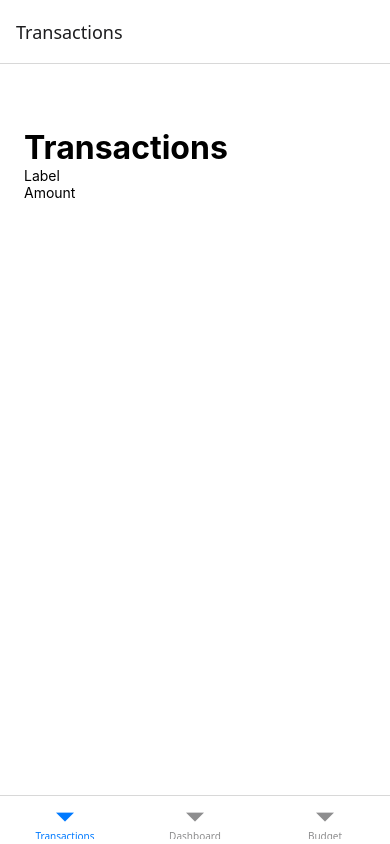
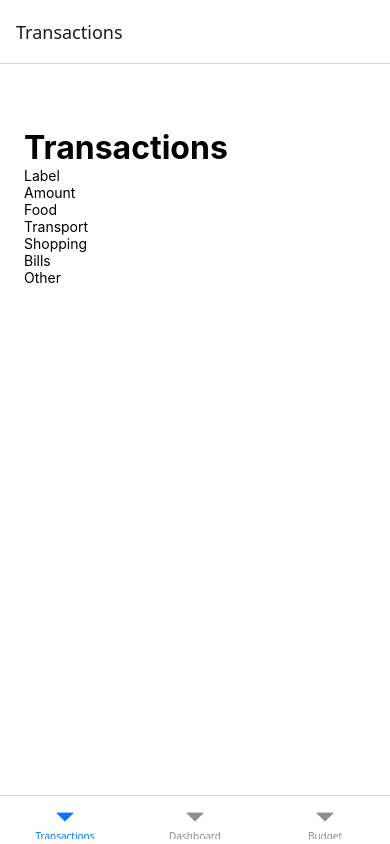
Before and after one commit to meganclapinski25/expo-final, a React Native app: screen /Transactions in a window 390 px wide. Built offline with nearby package versions, Linux system fonts and the light colour scheme.

Commit message:
Update TransactionsScreen.js

```diff
--- a/screens/TransactionsScreen.js
+++ b/screens/TransactionsScreen.js
@@ -37,7 +37,18 @@ export default function TransactionsScreen(){
           <TextInput style={styles.input} placeholder="Label" value={label} onChangeText={setLabel} />
           <TextInput style={styles.input} placeholder="Amount" keyboardType="decimal-pad" value={amount} onChangeText={setAmount} />
 
-
+         {/* Category picker */}
+                <View style={styles.chips}>
+                {CATEGORIES.map(cat => (
+                    <TouchableOpacity
+                    key={cat}
+                    style={[styles.chip, category === cat && styles.chipActive]}
+                    onPress={() => setCategory(cat)}
+                    >
+                    <Text style={[styles.chipText, category === cat && styles.chipTextActive]}>{cat}</Text>
+                    </TouchableOpacity>
+                ))}
+                </View>
         </View>
       );
 }
```
